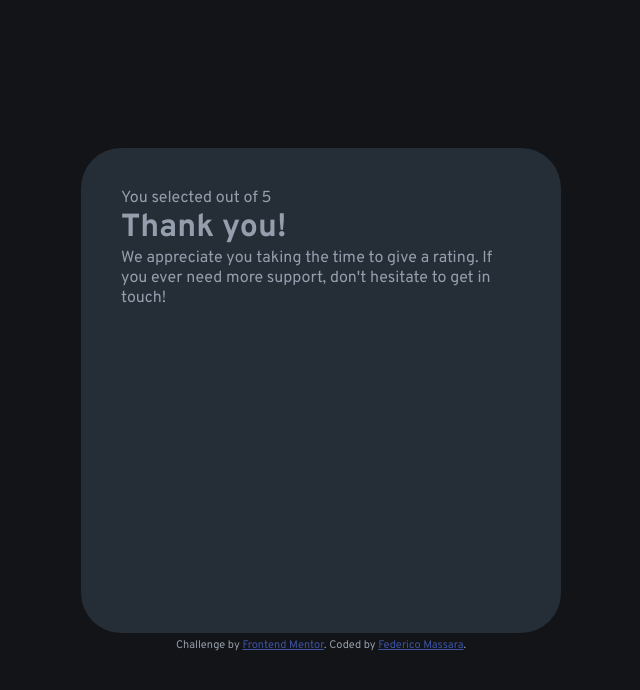
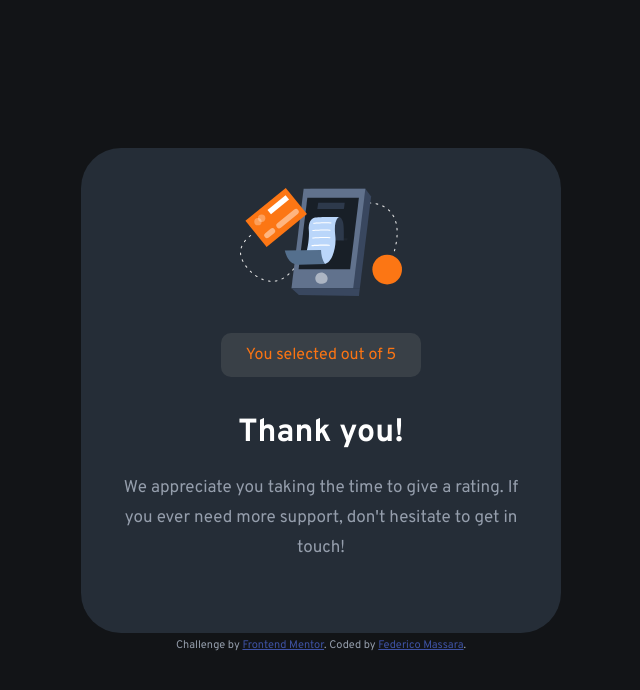
Before and after one commit to femas1/interactive-rating-component, a plain HTML site: page index.html in a window 1280 px wide. Both pictures are taken after a click on the button "SUBMIT". Shown: the whole page, without its empty margins (319-959 px from the left). Drawn offline with Linux system fonts and the light colour scheme.

Commit message:
completed styling thank you container

```diff
--- a/index.html
+++ b/index.html
@@ -18,7 +18,7 @@
   <!-- Rating state start -->
 
   <div class="container">
-    <img src="images/icon-star.svg" class="container__star"></img>
+    <img src="images/icon-star.svg" class="container__star">
     <div class="container__text">
       <h1 class="container__text__heading">How did we do?</h1>
       <p class="container__text__paragraph">Please let us know how we did with your support request. All feedback is appreciated
@@ -28,14 +28,17 @@
       <li class="container__rating__number"><span>1</span></li>
       <li class="container__rating__number"><span>2</span></li>
       <li class="container__rating__number"><span>3</span></li>
-      <li class="container__rating__number active"><span>4</span></li>
+      <li class="container__rating__number"><span>4</span></li>
       <li class="container__rating__number"><span>5</span></li>
     </ul>
     <button class="container__button">Submit</button>
   </div>
+
  <div class="container__thanks hidden">
 
-    <div class="container__thanks__illustration"></div>
+    <div class="container__thanks__illustration">
+      <img src="images/illustration-thank-you.svg">
+    </div>
     <p class="container__thanks__rated"> You selected <!-- Add rating here --> out of 5</p>
     <!-- Rating state end -->
     <h1 class="container__thanks__heading">Thank you!</h1>
--- a/styles.css
+++ b/styles.css
@@ -45,7 +45,7 @@ body {
     margin-bottom: 10px;
 }
 
-.container__text__paragraph {
+.container__text__paragraph, .container__thanks__paragraph {
     font-size: 17px;
     line-height: 30px;
     margin-bottom: 30px;
@@ -109,9 +109,38 @@ body {
     transform: translate(1px, -1px);
 }
 
-.hidden {
-    display: none;
+/* STYLING THANK YOU CONTAINER  */
+
+.container__thanks {
+    display: flex;
+    justify-content: space-between;
+    align-items: center;
+    flex-direction: column;
 }
+
+.container__thanks__illustration {
+    height: 125px;
+}
+
+.container__thanks__rated {
+    background-color: hsl(210, 11%, 25%);
+    color: hsl(25, 97%, 53%);
+    padding: 12px;
+    border-radius: 10px;
+    width: 200px;
+    text-align: center;
+}
+
+.container__thanks__heading {
+    color: hsl(0, 0%, 100%);
+    margin-top: 15px;
+}
+
+.container__thanks__paragraph {
+    text-align: center;
+}
+
+/* ATTIBUTION STYLING  */
 
 .attribution {
     margin-top: 5px;
@@ -121,3 +150,7 @@ body {
 .attribution a {
     color: hsl(228, 45%, 44%);
 }
+
+.hidden {
+    display: none;
+}
```
